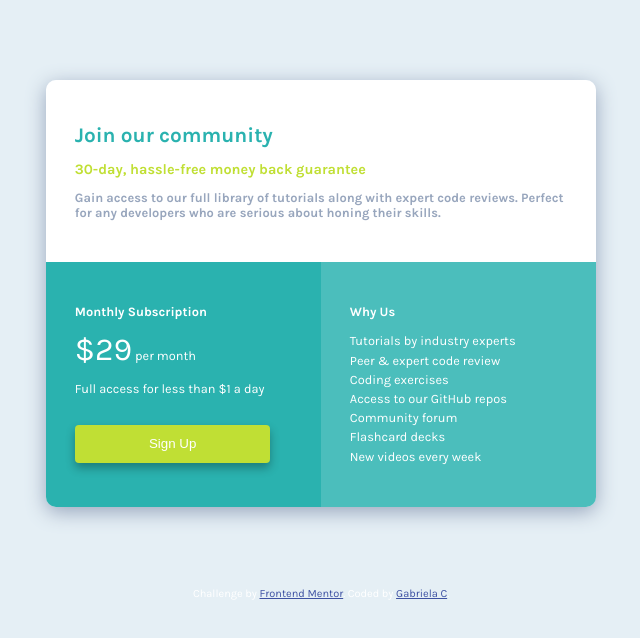
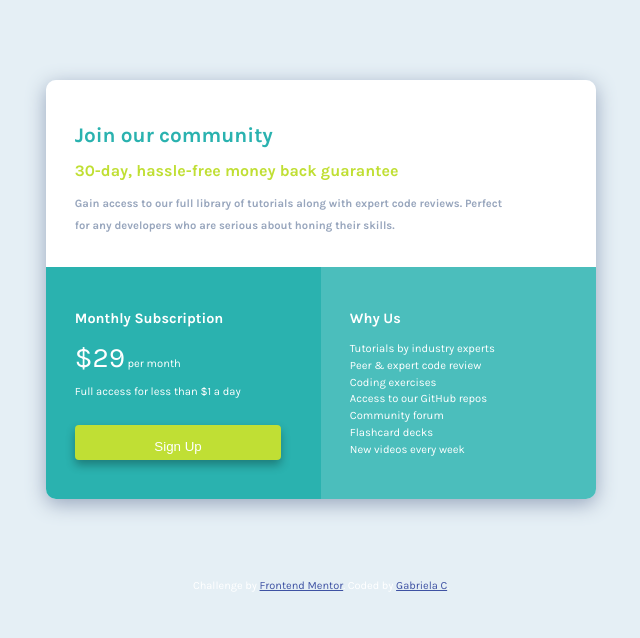
Before and after one commit to gcardenasdev/single-price-grid-component, a plain HTML site: page index.html in a window 1280 px wide. Shown: the whole page, without its empty margins (319-959 px from the left). Drawn offline with Linux system fonts and the light colour scheme.

Commit message:
Minor style changes, added interactivity with the button, updated the layut for tablet version

```diff
--- a/style.css
+++ b/style.css
@@ -24,17 +24,17 @@ h1 {
 }
 
 h2 {
-  font-size: 0.9em;
+  font-size: 1em;
   color: var(--Bright-Yellow);
 }
 
 h3 {
-  font-size: 0.8em;
+  font-size: 0.9em;
 
 }
 
 p {
-  font-size: 0.8em;
+  font-size: 0.7em;
 
 }
 
@@ -63,15 +63,15 @@ p {
 }
 
 #box-1 p {
-
+  margin: 0 10px 0 0;
   color: var(--Grayish-Blue);
   font-weight: 700;
+  line-height: 1.5em;
 
 }
 
 #box-2 {
   background-color: var(--Cyan);
-  border-radius: 0 0 0 10px;
 }
 
 
@@ -85,21 +85,29 @@ button {
   color: white;
   border: none;
   border-radius: 4px;
-  width: 90%;
-  height: 20%;
+  width: 95%;
+  padding: 6%;
   margin-top: 1rem;
   box-shadow:
     0px 5px 10px rgba(0, 0, 0, 0.3);
 }
 
+button:active {
+  box-shadow:
+    0px 3px 10px rgba(0, 0, 0, 0.3);
+  transform: translateY(4px);
+  border: none;
+}
+
 
 #box-3 {
   background-color: var(--Light-Cyan);
-  border-radius: 0 0 10px 0;
+  border-radius: 0 0 10px 10px;
 }
 
 #box-3 p {
   line-height: 1.5em;
+
 }
 
 /* End Container and Boxes */
@@ -109,8 +117,7 @@ button {
 .attribution { font-size: 11px; text-align: center; }
 .attribution a { color: hsl(228, 45%, 44%); }
 
-
-@media only screen and (min-width: 76.25em) {
+@media only screen and (min-width: 600px) {
 
   #container {
     max-width: 550px;
@@ -120,18 +127,28 @@ button {
   }
 
   #box-1 {
-
+    border-radius: 10px 10px 0 0;
     flex-basis: 100%;
 
   }
 
+  #box-1 p {
+    margin: 0 65px 0 0;
+    line-height: 2em;
+  }
+
+  button {
+    height: 20%;
+  }
+
+
   #box-2 {
-
+    border-radius: 0 0 0 10px;
     flex: 1;
   }
 
   #box-3 {
-
+    border-radius: 0 0 10px 0;
     flex: 1;
   }
 
@@ -139,5 +156,4 @@ button {
     font-size: 1.3em;
   }
 
-
 }
```
